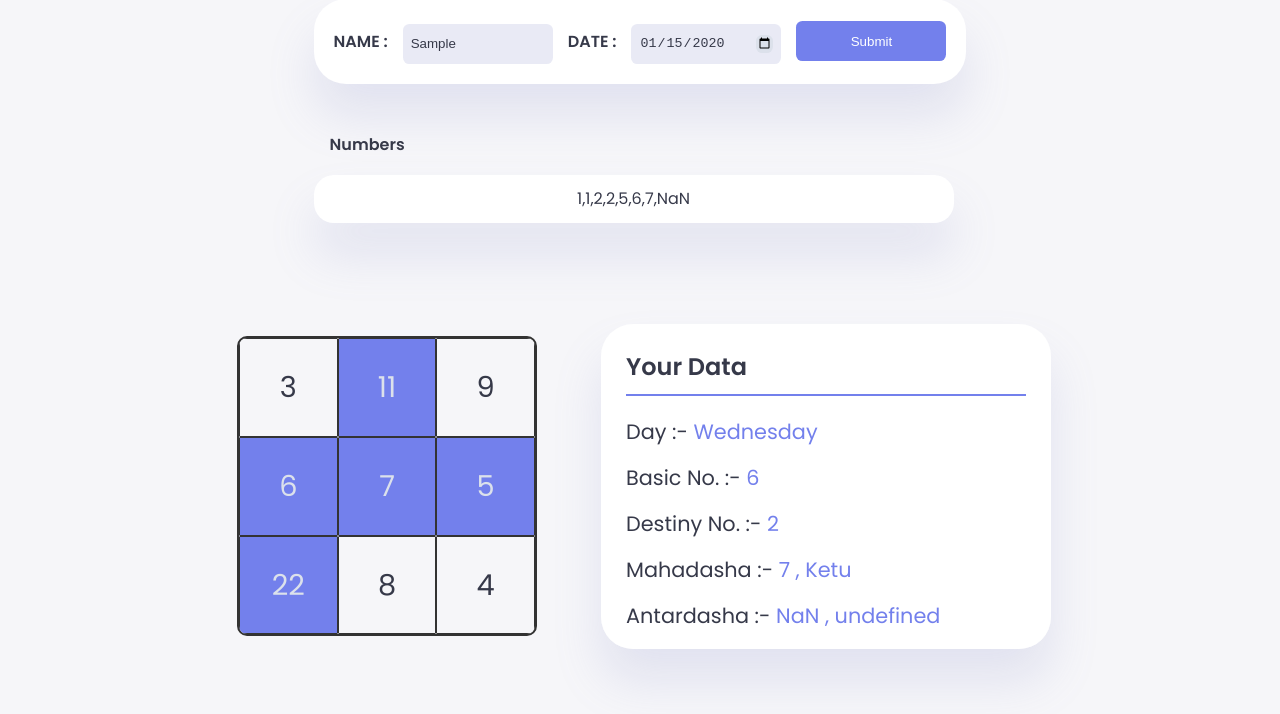
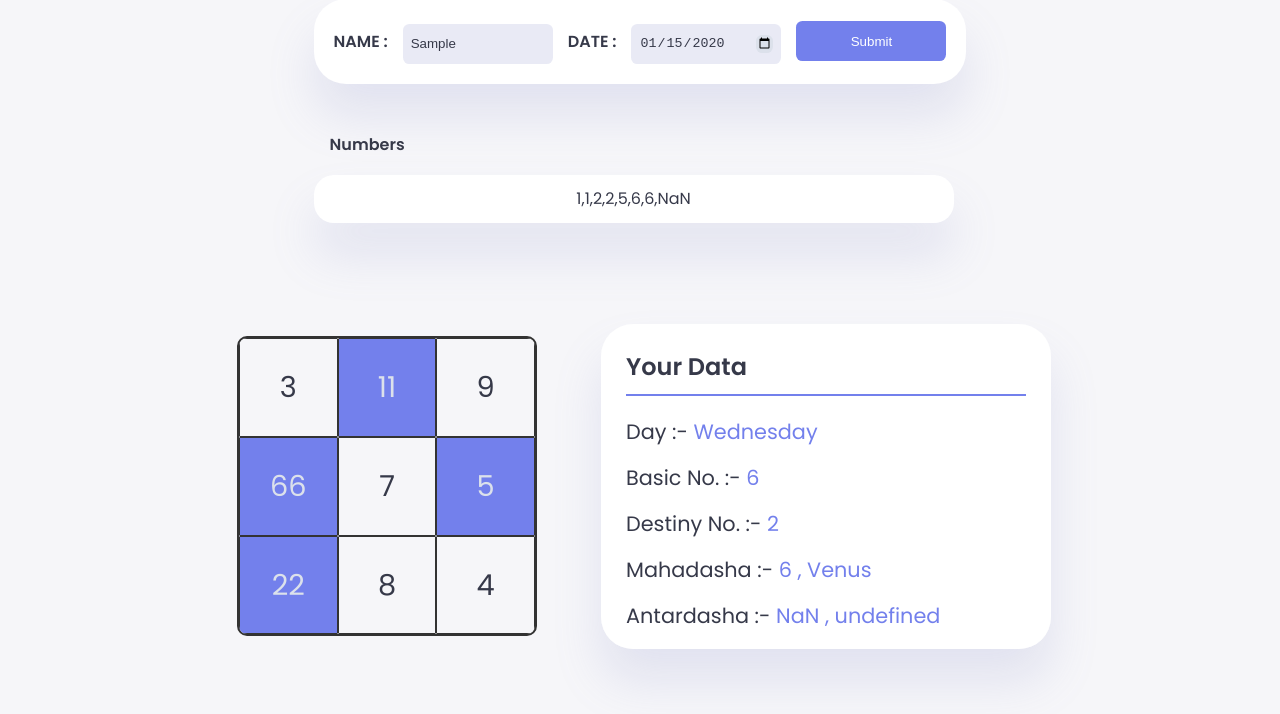
Before and after one commit to Ritesh051/Numerology-chart, a plain HTML site: page index.html in a window 1280 px wide. Both pictures are taken after typing "Sample", "2020-01-15" into the empty fields and a click on the input "Submit". Shown: the part 76-790 px from the top of the page. Drawn offline with nearby package versions, Linux system fonts and the light colour scheme.

Commit message:
Fixed mahadasha logic & data reset for new query

```diff
--- a/index.html
+++ b/index.html
@@ -35,15 +35,15 @@
     </div>
     <div class="output-container">
         <div id="grid">
-            <div class="grid-part">3</div>
-            <div class="grid-part">1</div>
-            <div class="grid-part">9</div>
-            <div class="grid-part">6</div>
-            <div class="grid-part">7</div>
-            <div class="grid-part">5</div>
-            <div class="grid-part">2</div>
-            <div class="grid-part">8</div>
-            <div class="grid-part">4</div>
+            <div class="grid-part" id="3">3</div>
+            <div class="grid-part" id="1">1</div>
+            <div class="grid-part" id="9">9</div>
+            <div class="grid-part" id="6">6</div>
+            <div class="grid-part" id="7">7</div>
+            <div class="grid-part" id="5">5</div>
+            <div class="grid-part" id="2">2</div>
+            <div class="grid-part" id="8">8</div>
+            <div class="grid-part" id="4">4</div>
         </div>
         <div class="data">
             <div class="heading">
--- a/index.js
+++ b/index.js
@@ -1,8 +1,9 @@
 const themeToggler = document.querySelector(".theme-toggler");
-var days = ['Sunday', 'Monday', 'Tuesday', 'Wednesday', 'Thursday', 'Friday', 'Saturday'];
-var planetName = ["Sun","Moon","Jupiter","Rahu","Mercury","Venus","Ketu","Saturn","Mars"];
-var dayNumberMap = { "Sunday": 1, "Munday": 2, "Thursday": 3, "Wednesday": 5, "Friday": 6, "Saturday": 8, "Tuesday": 9 };
+var days = [];
+var planetName = [];
+var dayNumberMap = {};
 var gridNumbers = [];
+
 themeToggler.addEventListener('click', () => {
     setTimeout(() => {
         document.body.classList.toggle('dark-theme-variables');
@@ -20,9 +21,23 @@ const populateGridNumbers = (num)=>{
         }
     });
 }
+const resetData =()=>{
+    days = [];
+    planetName = [];
+    dayNumberMap = {};
+    gridNumbers = [];
+    resetGrid();
+}
+const populateData = () => {
+    days = ['Sunday', 'Monday', 'Tuesday', 'Wednesday', 'Thursday', 'Friday', 'Saturday'];
+    planetName = ["Sun","Moon","Jupiter","Rahu","Mercury","Venus","Ketu","Saturn","Mars"];
+    dayNumberMap = { "Sunday": 1, "Munday": 2, "Thursday": 3, "Wednesday": 5, "Friday": 6, "Saturday": 8, "Tuesday": 9 };
+    gridNumbers = [];
+}
 function getDay(event) {
     event.preventDefault();
-
+    resetData();
+    populateData();
     const inputDate = document.getElementById('date').value;
 
     const date = new Date(inputDate);
@@ -52,6 +67,13 @@ function getDay(event) {
     document.getElementById('array').textContent = gridNumbers;
     console.log(gridNumbers);
     setGridNumbers();
+}
+const resetGrid = () =>{
+    var grid = document.getElementById("grid").children;
+    for(let i = 0; i<grid.length; i++){
+        grid[i].classList.remove('grid-part-selected');
+        grid[i].textContent = grid[i].id;
+    }
 }
 const setGridNumbers = () => {
     let counts = {};
@@ -102,11 +124,13 @@ const getDestinyNumber = (dob)=>{
 const getMahaDasha = (basicNum,startYear)=>{
     const currYear = (new Date()).getFullYear();
     let mahaDasha = basicNum;
-    for(let i = startYear; i<=currYear; ){
+    for(let i = startYear; i<currYear; ){
         i+=mahaDasha;
-        mahaDasha++;
-        if(mahaDasha>9){
-            mahaDasha=1;
+        if(i<currYear){
+            mahaDasha++;
+            if(mahaDasha>9){
+                mahaDasha=1;
+            }
         }
     }
     return mahaDasha;
```
